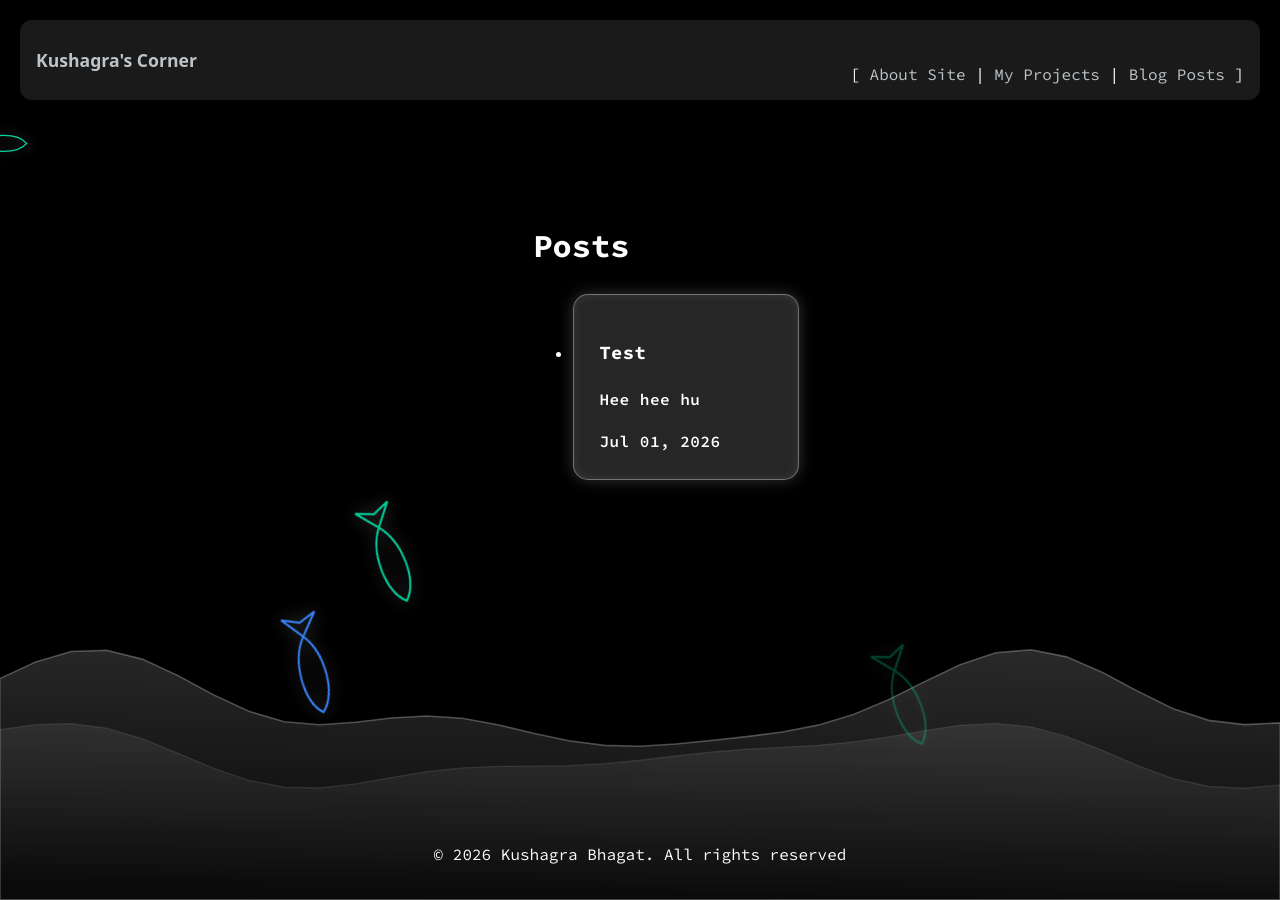
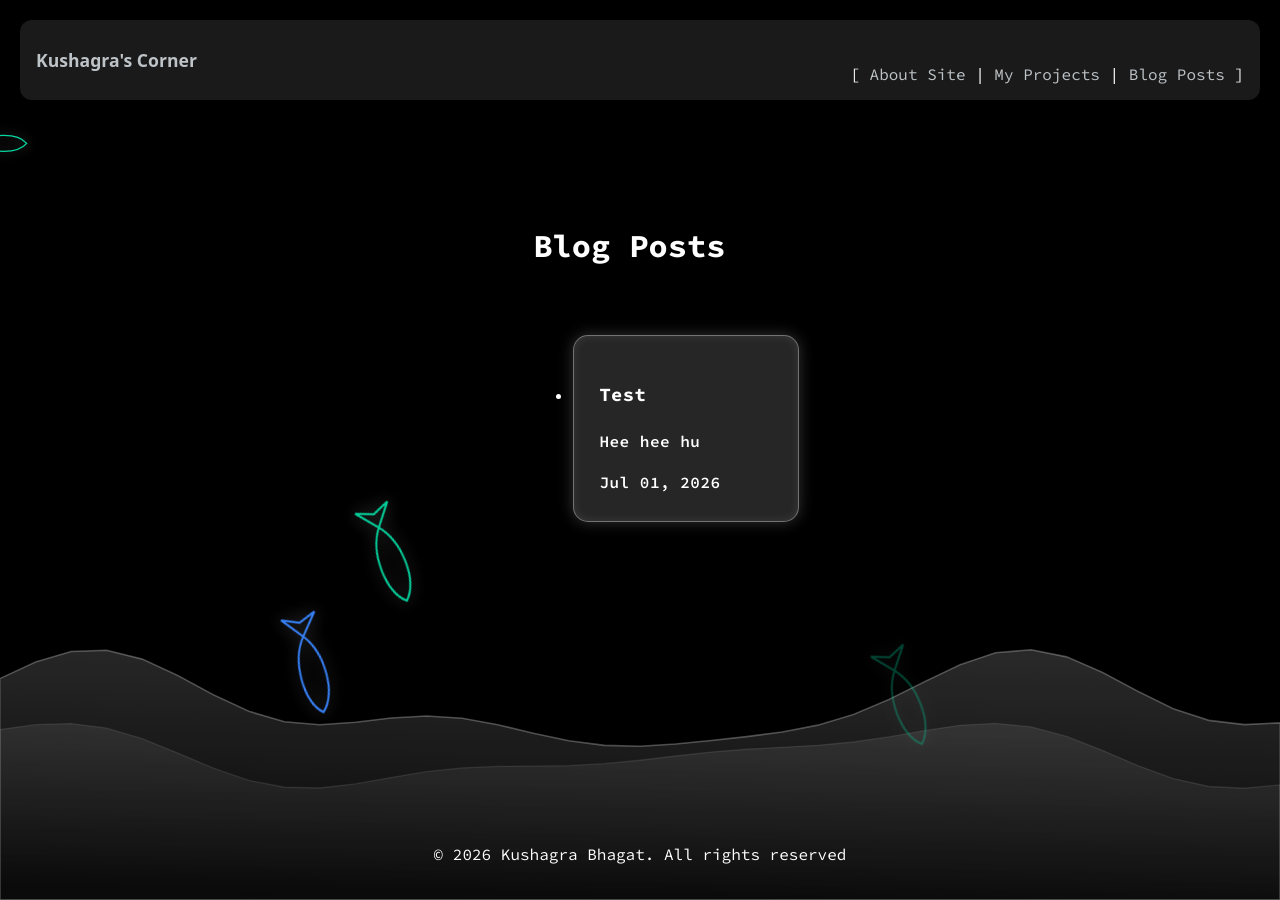
Before and after one commit to kuwushagra/kuwushagra.github.io, a Jekyll site: the page built from posts/index.html, in a window 1280 px wide. Built offline with Jekyll 4.4.1, drawn with Linux system fonts in a browser that asks for light colours; some web fonts are replaced; a style sheet for code colours, icons or effects is not loaded.

Commit message:
Update index.html

```diff
--- a/posts/index.html
+++ b/posts/index.html
@@ -3,7 +3,7 @@ layout: default
 title: Posts | Kushagra's Corner
 ---
 
-<h1>Posts</h1>
+<h1>Blog Posts</h1><br>
 <ul class="post-list">
   {% for post in site.posts %}
     <li>
```
